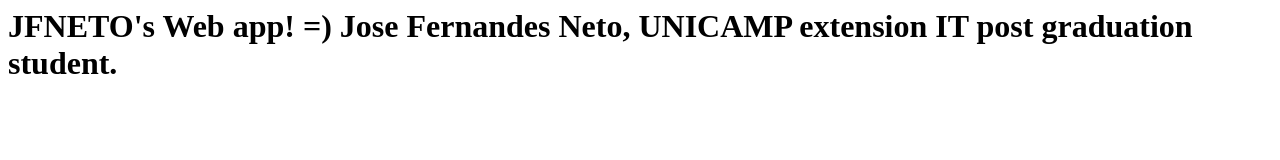
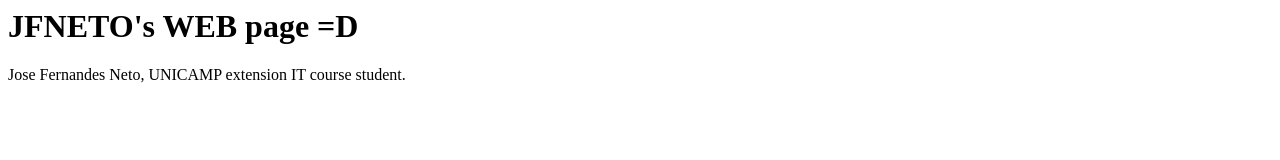
Before and after one commit to jfneto7/web, a plain HTML site: page index.html in a window 1280 px wide. Drawn offline with Linux system fonts and the light colour scheme.

Commit message:
Update index.html

```diff
--- a/index.html
+++ b/index.html
@@ -1,10 +1,9 @@
 <html>
-<head>
-</head>
 <body>
-<h1>
-JFNETO's Web app! =)
 
-Jose Fernandes Neto, UNICAMP extension IT post graduation student.
-</h1>
-<p>
+<h1>JFNETO's WEB page =D </h1>
+
+<p>Jose Fernandes Neto, UNICAMP extension IT course student.</p>
+
+</body>
+</html>
```
